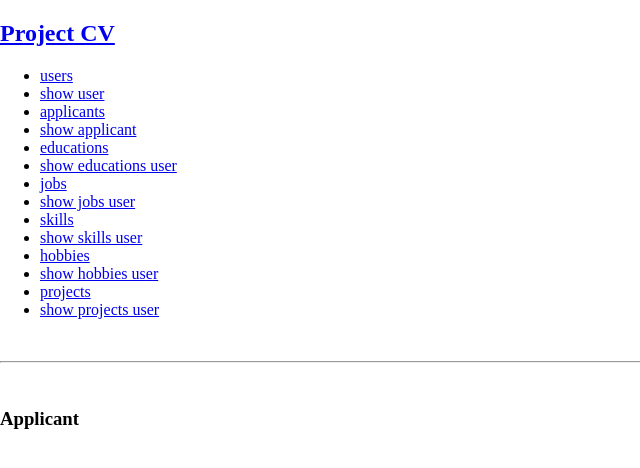
After one commit to tvkvds/Bootcamp-CV, a PHP site: template views/applicants/show.view.php in a window 1280 px wide. The commit adds this page. Shown: the top 468 px of the page, without its empty margins (0-640 px from the left). Run offline with PHP 8.4, Linux system fonts and the light colour scheme; the template is opened without the code that fills it, so the values that code supplies are empty; some libraries are stand-ins or nearby versions.

Commit message:
applicant pages

```diff
--- a/routes.php
+++ b/routes.php
@@ -28,3 +28,6 @@ $router->get('hobbies/show', 'App/Http/Controllers/HobbyController.php@user');
 
 $router->get('projects', 'App/Http/Controllers/ProjectController.php@index');
 $router->get('projects/show', 'App/Http/Controllers/ProjectController.php@user');
+
+$router->get('applicants', 'App/Http/Controllers/ApplicantController.php@index');
+$router->get('applicants/show', 'App/Http/Controllers/ApplicantController.php@user');
--- /dev/null
+++ b/views/applicants/show.view.php
@@ -0,0 +1,29 @@
+<?php require 'views/partials/header.view.php' ?>
+
+<div class="main">
+
+  <h3>Applicant</h3>
+
+  <?php foreach ($vars['applicants'] as $applicant) : ?>
+        <ul>
+
+            <li><?= $applicant->first_name;?></li>
+            <li><?= $applicant->last_name;?></li>
+            <li><?= $applicant->tagline;?></li>
+            <li><?= $applicant->github;?></li>
+            <li><?= $applicant->linkedin;?></li>
+            <li><?= $applicant->region;?></li>
+            <li><?= $applicant->introduction;?></li>
+            <li><?= $applicant->background;?></li>
+            <li><?= $applicant->birthyear;?></li>
+
+
+         </ul>
+         <br>
+    <?php endforeach ;?>
+
+<div>
+
+
+
+<?php require 'views/partials/footer.view.php' ?>
--- a/views/partials/header.view.php
+++ b/views/partials/header.view.php
@@ -4,6 +4,8 @@
       <ul>
          <li><a href="../users">users</a></li>
          <li><a href="../users/show">show user</a></li>
+         <li><a href="../applicants">applicants</a></li>
+         <li><a href="../applicants/show">show applicant</a></li>
          <li><a href="../educations">educations</a></li>
          <li><a href="../educations/show">show educations user</a></li>
          <li><a href="../jobs">jobs</a></li>
```
Also changed, not shown: app/Http/Controllers/ApplicantController.php (added, +32 -0 lines), app/Models/ApplicantModel.php (added, +23 -0 lines), views/applicants/index.view.php (added, +28 -0 lines).
